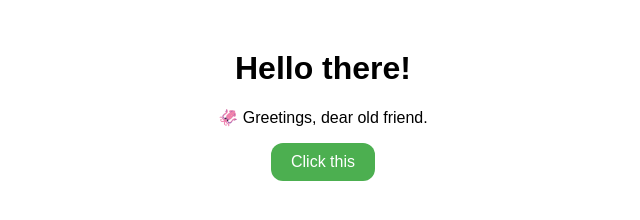
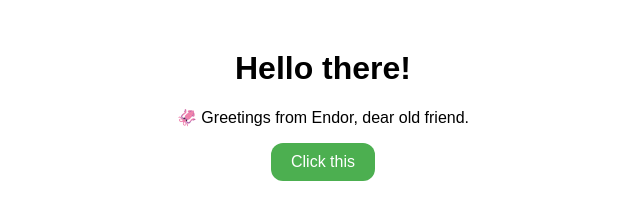
Before and after one commit to esedgarcia/a-deploy, a website: page public/index.html in a window 1280 px wide. Shown: the whole page, without its empty margins (317-957 px from the left). Drawn offline with Linux system fonts and the light colour scheme.

Commit message:
feat 🚀: Final change to see if changes works

```diff
--- a/public/index.html
+++ b/public/index.html
@@ -8,7 +8,7 @@
 </head>
 <body>
     <h1>Hello there!</h1>
-    <p>🦑 Greetings, dear old friend.</p>
+    <p>🦑 Greetings from Endor, dear old friend.</p>
     <button onclick="greet()">Click this</button>
     <script src="script.js"></script>
 </body>
```
